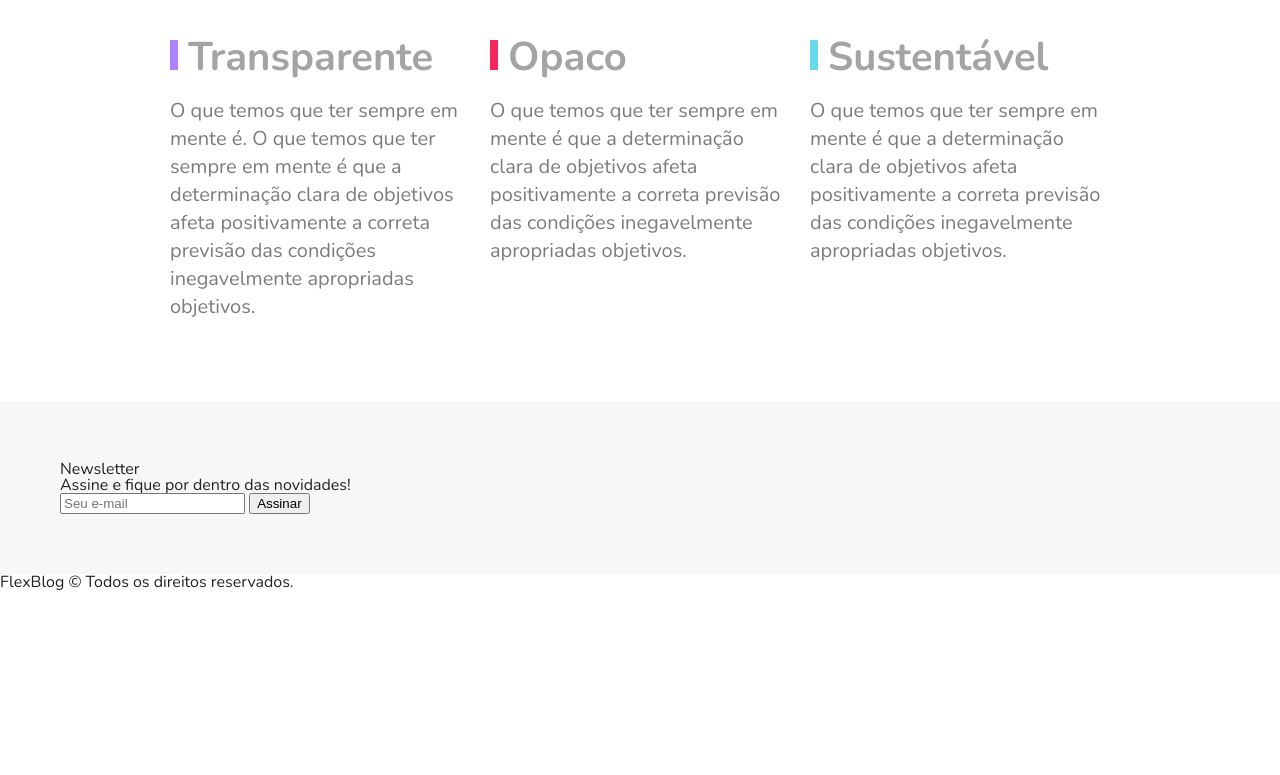
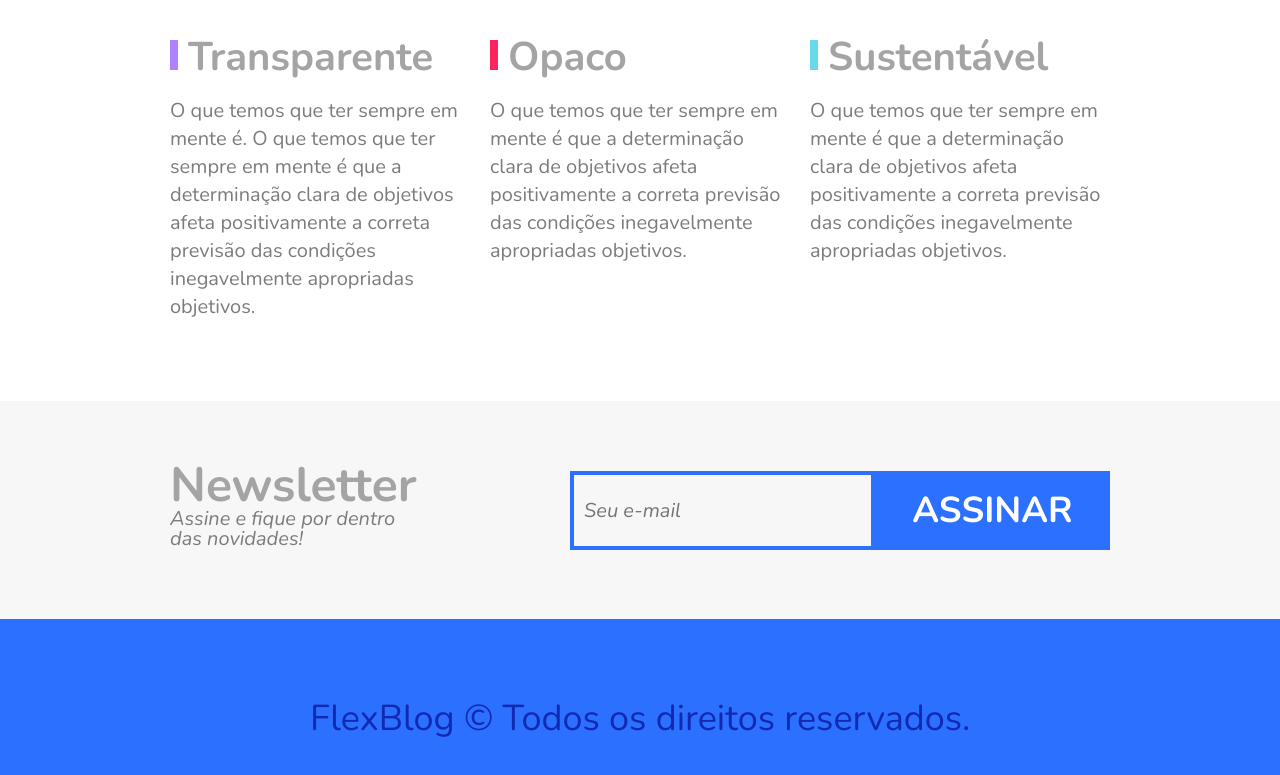
Before and after one commit to RenanSucs/Flex-Blog, a plain HTML site: page index.html in a window 1280 px wide. Shown: the part 2857-3632 px from the top of the page. Before the commit the page ends 3450 px from the top, so only its background shows below. Drawn offline with nearby package versions, Linux system fonts and the light colour scheme; a web font is replaced by a local one.

Commit message:
FlexBlog Finalizado

```diff
--- a/css/index.css
+++ b/css/index.css
@@ -283,7 +283,77 @@ sup{
 
 .newsletter{
     background:  #f7f7f7;
-    padding: 60px;
+    padding: 60px calc((100% - 960px) / 2);
+    display: flex;
+    flex-wrap: wrap;
+}
+
+.newsletter-info{
+    flex: 1 1 240px;
+    margin: 0 10px;
+}
+
+.newsletter-info h1{
+    font-size: 3em;
+    font-weight: bold;
+    color: #a4a4a4;
+}
+
+.newsletter-info p{
+    font-size: 1.25em;
+    font-style: italic;
+    max-width: 230px;
+    color: #7c7c7c;
+    margin-bottom: 10px;
+}
+
+.newsletter-form{
+    flex: 2 1 260px;
+    margin: 0 10px;
+    align-self: center;
+    display: flex;
+    flex-wrap: wrap;
+}
+
+.newsletter-form input{
+    flex: 3 1 200px;
+    font-size: 1.25em;
+    color: #7c7c7c;
+    font-style: italic;
+    font-family: "Nunito", Helvetica, Arial, sans-serif;
+    border: 4px solid #2c70ff;
+    background: transparent;
+    padding: 10px;
+    margin: 0;
+    border-radius: 0;
+}
+
+.newsletter-form button{
+    flex: 1 1 200px;
+    font-family: "Nunito", Helvetica, Arial, sans-serif;
+    font-size: 2.25em;
+    font-weight: bold;
+    text-transform: uppercase;
+    background: #2c70ff;
+    color: white;
+    margin: 0;
+    cursor: pointer;
+    border: 0;
+    padding: 15px 10px;
+}
+
+.footer{
+    height: 200px;
+    display: flex;
+    background: #2c70ff;
+    align-items: center;
+}
+
+.footer p{
+    flex: 1;
+    text-align: center;
+    font-size: 2.25em;
+    color: #122ab2;
 }
 
 @media (max-width: 800px){
@@ -300,4 +370,9 @@ sup{
         order: -1;
     }
 }
+
+@media (max-width: 600px){
+    .newsletter-form button {
+        font-size: 1.5em;
+    }
 }
--- a/index.html
+++ b/index.html
@@ -137,7 +137,7 @@
                     <h1>Newsletter</h1>
                     <p>Assine e fique por dentro das novidades!</p>
                 </div>
-                <form>
+                <form class="newsletter-form">
                     <input type="text" placeholder="Seu e-mail">
                     <button type="submit">Assinar</button>
                 </form>
```
